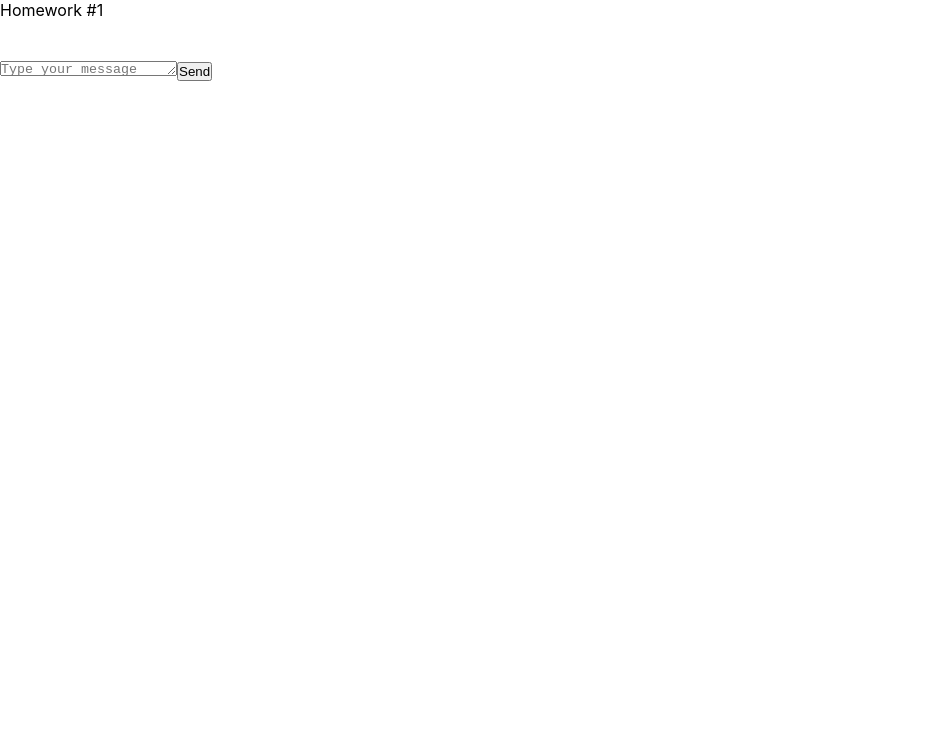
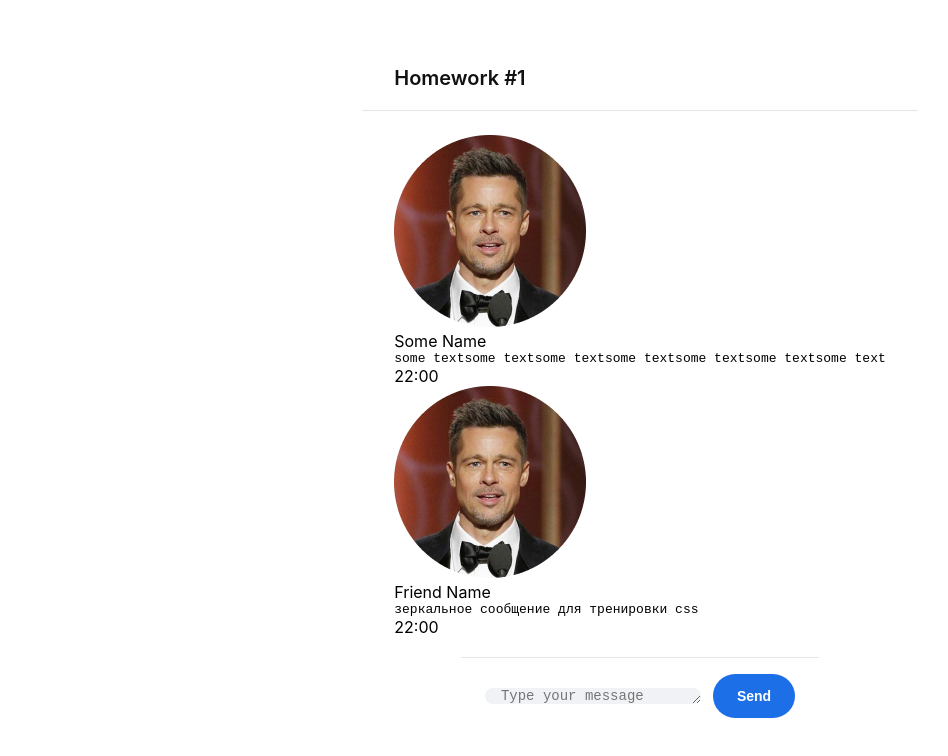
Before and after one commit to Katrin3536/homework-2, a React (Create React App) app: page / in a window 1280 px wide. Shown: the top 756 px of the page, without its empty margins (0-948 px from the left). Built offline with nearby package versions, Linux system fonts and the light colour scheme.

Commit message:
fix(hw1) fix homework 1

```diff
--- a/package.json
+++ b/package.json
@@ -1,6 +1,6 @@
 {
   "name": "hws2",
-  "homepage": "http://IgnatZakalinsky.github.io/hws2",
+  "homepage": "https://Katrin3536.github.io/homework-2",
   "version": "0.1.0",
   "private": true,
   "dependencies": {
--- a/src/s1-main/App.module.css
+++ b/src/s1-main/App.module.css
@@ -1,11 +1,26 @@
 .App {
     --header_height: 60px;
+    font-family: -apple-system, BlinkMacSystemFont, "Segoe UI", Roboto, sans-serif;
+    display: flex;
+    align-items: center;
+    justify-content: center;
+    min-height: 100vh;
 }
 
 .hw {
-
+    padding: 24px 32px;
+    display: flex;
+    flex-direction: column;
+    align-items: center;
+    justify-content: center;
+    gap: 20px;
+    overflow-y: auto;
 }
 
 .hwTitle {
-
+    font-size: 20px;
+    font-weight: 600;
+    color: #111111;
+    padding: 28px 32px 20px;
+    border-bottom: 1px solid #e5e5e5;
 }
--- a/src/s2-homeworks/hw01/friend-message/FriendMessage.tsx
+++ b/src/s2-homeworks/hw01/friend-message/FriendMessage.tsx
@@ -1,8 +1,13 @@
-import React from 'react'
-import s from './FriendMessage.module.css'
+import React from 'react';
+import s from './FriendMessage.module.css';
+import {MessageType} from '../HW1';
+
+export type MessagePropsType = {
+    message: MessageType
+}
 
 // создать тип вместо any и отобразить приходящие данные
-const FriendMessage = (props: any) => {
+const FriendMessage = (props: MessagePropsType) => {
     return (
         <div
             id={'hw1-friend-message-' + props.message.id}
@@ -12,7 +17,8 @@ const FriendMessage = (props: any) => {
                 <img
                     id={'hw1-friend-avatar-' + props.message.id}
                     // создаёт студент
-
+                    src={props.message.user.avatar}
+                    alt='avatar'
                     //
                 />
                 <div className={s.friendText}>
@@ -21,7 +27,7 @@ const FriendMessage = (props: any) => {
                         className={s.friendName}
                     >
                         {/*создаёт студент*/}
-
+                        <span>{props.message.user.name}</span>
                         {/**/}
                     </div>
                     <pre
@@ -29,7 +35,7 @@ const FriendMessage = (props: any) => {
                         className={s.friendMessageText}
                     >
                         {/*создаёт студент*/}
-
+                        <span>{props.message.message.text}</span>
                         {/**/}
                     </pre>
                 </div>
@@ -39,11 +45,11 @@ const FriendMessage = (props: any) => {
                 className={s.friendTime}
             >
                 {/*создаёт студент*/}
-
+                <span>{props.message.message.time}</span>
                 {/**/}
             </div>
         </div>
-    )
-}
+    );
+};
 
-export default FriendMessage
+export default FriendMessage;
--- a/src/s2-homeworks/hw01/message-sender/MessageSender.module.css
+++ b/src/s2-homeworks/hw01/message-sender/MessageSender.module.css
@@ -1,18 +1,39 @@
 .sendForm {
-
+    display: flex;
+    align-items: center;
+    gap: 12px;
+    padding: 16px 24px 20px;
+    border-top: 1px solid #e5e5e5;
 }
 
 .textarea {
-
+    flex: 1;
+    height: 44px;
+    padding: 0 16px;
+    border: none;
+    border-radius: 22px;
+    background: #f0f2f5;
+    font-size: 14px;
+    color: #111111;
+    outline: none;
 }
 
 .button {
-
+    height: 44px;
+    padding: 0 24px;
+    border: none;
+    border-radius: 22px;
+    background: #1d6fe8;
+    color: #ffffff;
+    font-size: 14px;
+    font-weight: 600;
+    cursor: pointer;
+    transition: background 0.15s ease;
 }
 
 .button:hover {
-
+    background: #1558c0;
 }
 .button:active {
-
+    background: #0f43a0;
 }
--- a/src/s2-homeworks/hw01/message/Message.tsx
+++ b/src/s2-homeworks/hw01/message/Message.tsx
@@ -1,8 +1,10 @@
-import React from 'react'
-import s from './Message.module.css'
+import React from 'react';
+import s from './Message.module.css';
+import {MessageType} from '../HW1';
 
-// нужно создать правильный тип вместо any
-export type MessagePropsType = any
+export type MessagePropsType = {
+    message: MessageType
+}
 
 // нужно отобразить приходящие данные
 const Message = (props: MessagePropsType) => {
@@ -11,30 +13,29 @@ const Message = (props: MessagePropsType) => {
             <div className={s.imageAndText}>
                 <img
                     id={'hw1-avatar-' + props.message.id}
-                    // создаёт студент
-
-                    //
+                    src={props.message.user.avatar}
+                    alt='avatar'
                 />
                 <div className={s.text}>
                     <div id={'hw1-name-' + props.message.id} className={s.name}>
                         {/*создаёт студент*/}
-
+                        <span>{props.message.user.name}</span>
                         {/**/}
                     </div>
                     <pre id={'hw1-text-' + props.message.id} className={s.messageText}>
                         {/*создаёт студент*/}
-
+                        <span>{props.message.message.text}</span>
                         {/**/}
                     </pre>
                 </div>
             </div>
             <div id={'hw1-time-' + props.message.id} className={s.time}>
                 {/*создаёт студент*/}
-
+                <span>{props.message.message.time}</span>
                 {/**/}
             </div>
         </div>
-    )
-}
+    );
+};
 
-export default Message
+export default Message;
```
Also changed, not shown: src/s2-homeworks/hw01/HW1.tsx (+14 -2 lines).
